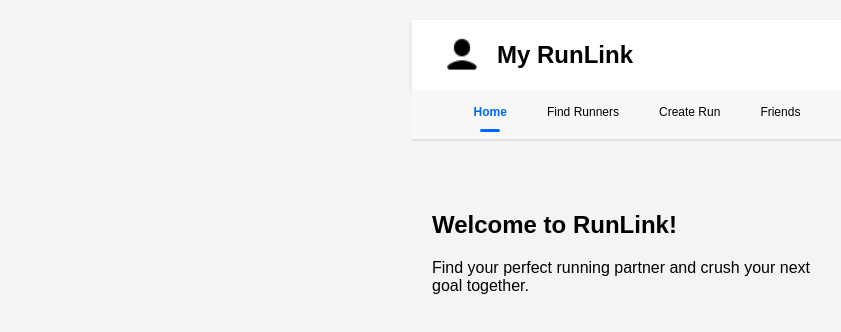
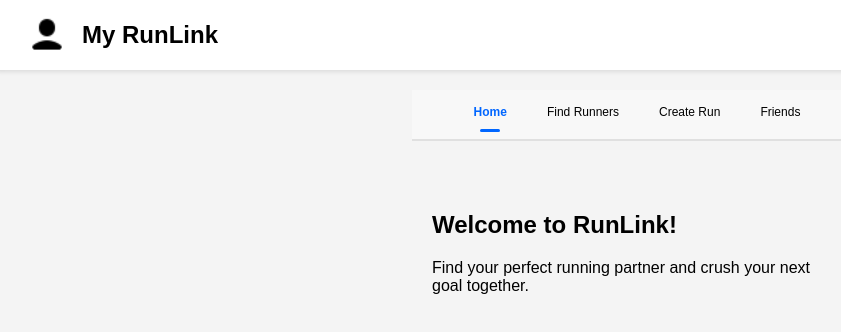
Before and after one commit to steffilin/160project, a React (Create React App) app in the folder frontend/: page /landing in a window 1280 px wide. Shown: the top 332 px of the page, without its empty margins (3-844 px from the left). Built offline with nearby package versions, Linux system fonts and the light colour scheme.

Commit message:
LandingLayout page header structure change

```diff
--- a/frontend/src/pages/LandingLayout.js
+++ b/frontend/src/pages/LandingLayout.js
@@ -17,9 +17,8 @@ function LandingLayout() {
     };
 
     return (
-        <div className="landing-container">
         <div>
-                {/* Top Bar */}
+            {/* Top Bar (full width) */}
             <div className="top-bar">
                 <img
                     src="/user.png"
@@ -29,6 +28,8 @@ function LandingLayout() {
                 <h2>My RunLink</h2>
             </div>
 
+            {/* Landing Container (only for tabs and content) */}
+            <div className="landing-container">
                 {/* Tabs */}
                 <div className="tabs">
                     <div className={`tab ${activeTab === 'home' ? 'active' : ''}`} onClick={() => handleTabClick('home')}>
@@ -43,7 +44,6 @@ function LandingLayout() {
                     <div className={`tab ${activeTab === 'friends' ? 'active' : ''}`} onClick={() => handleTabClick('friends')}>
                         Friends
                     </div>
-
                 </div>
 
                 {/* Content */}
```
Lines whose indentation alone changed are shown as unchanged.
